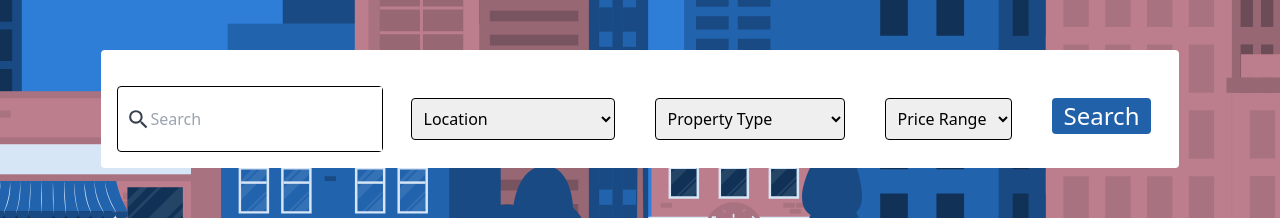
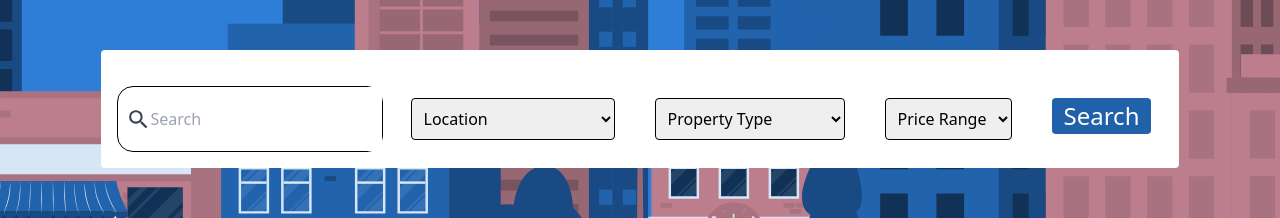
Before and after one commit to PythoSalaf/Harven-Estates, a React (Vite) app: page / in a window 1280 px wide. Shown: the part 503-721 px from the top of the page. Built offline with nearby package versions, Linux system fonts and the light colour scheme.

Commit message:
minor changes

```diff
--- a/src/components/Hero.jsx
+++ b/src/components/Hero.jsx
@@ -20,7 +20,7 @@ const Hero = () => {
       Find Your Home, Your Safe <span className="text-black">Haven.</span>
       </p>
       <p className="font-[400] text-16 p-4 md:text-24 md:mb-10">Haven is Nigeria’s leading online real estate platform
-        which eases the stress of finding <br /> properties online </p>
+        which eases the stress of finding <br /> properties online</p>
     </div>
 
    <InputField/>
--- a/src/components/InputField.jsx
+++ b/src/components/InputField.jsx
@@ -3,16 +3,13 @@ import { MdSearch } from "react-icons/md";
 const InputField = () => {
   return (
     <div className="bg-white md:m-auto pt-5 mt-10  rounded mx-10 md:mx-60">
+    <div className="md:flex grid gap-4 p-4">
 
-    {/*dropdown */}
-    <div className="md:flex grid gap-4 p-4">
-       {/* search */}
-    <div className="flex border rounded">
+    <div className="flex border rounded-2xl">
     <MdSearch size={25} className="text-gray mt-5 ml-2" />
     <input type="text" className=" text-grey outline-none " placeholder="Search" />
     </div>
 
-       {/* location */}
        <div className="bg-white p-3">
            <select name="" id="location" className="md:border border-b rounded md:p-2">
                 <option value="">Location</option>
@@ -37,8 +34,6 @@ const InputField = () => {
                 <option value="">Resorts</option>
                 </select>
        </div>
-
-       {/* price Range */}
        <div className="bg-white p-3">
        <select name="" id="location" className="border rounded p-2">
                <option value="">Price Range</option>
```
